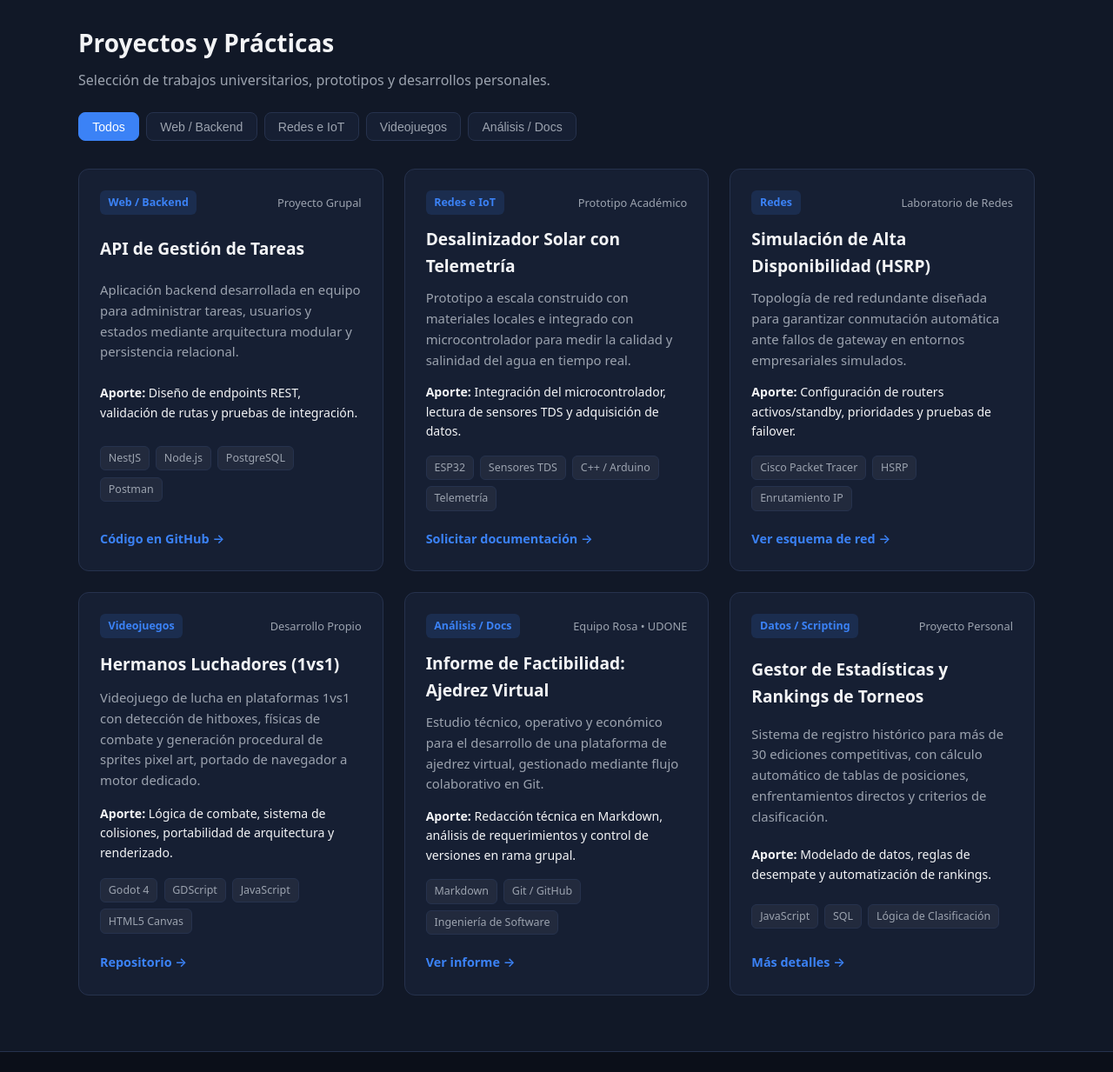
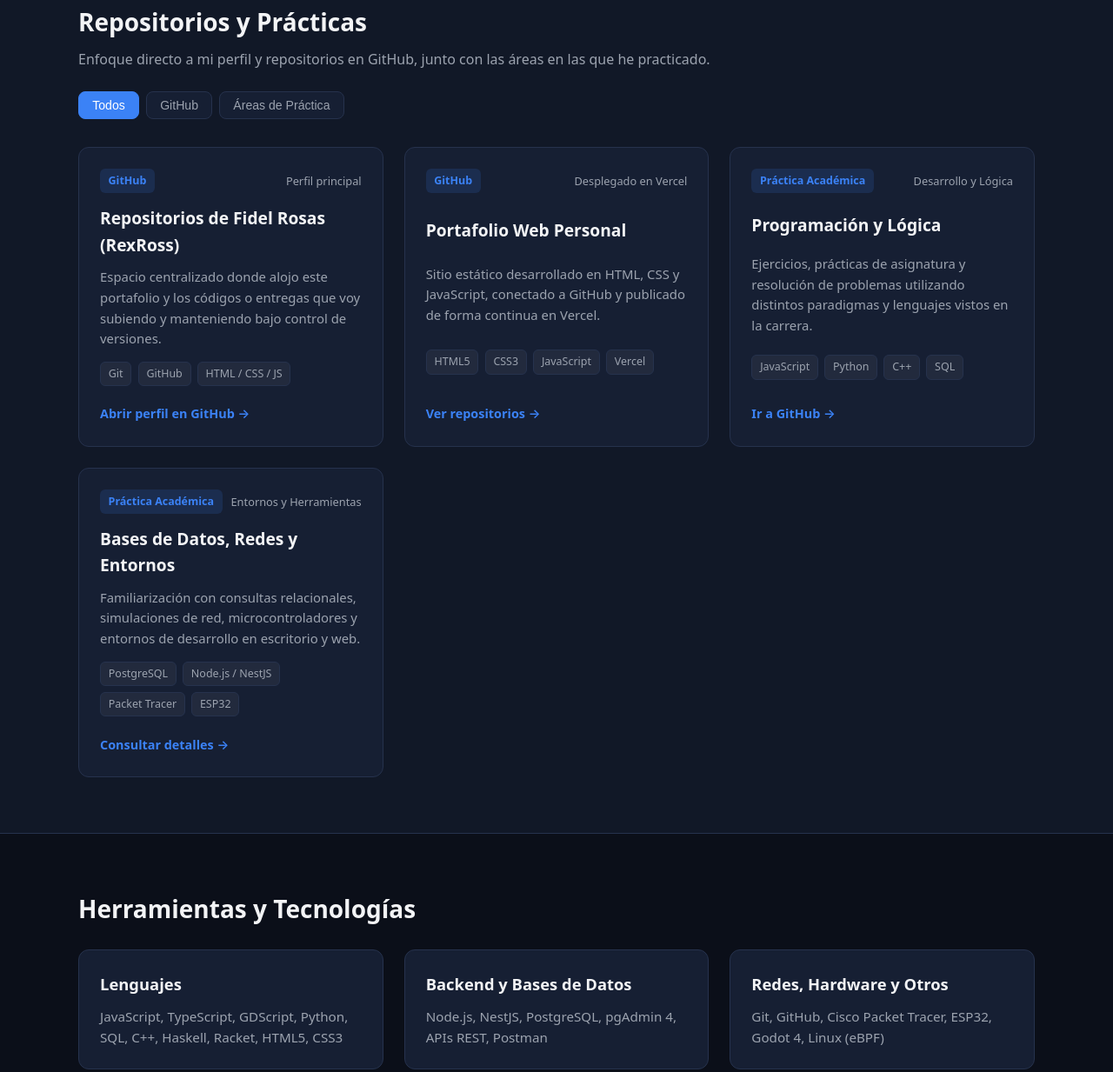
Before and after one commit to RexRoss/fidel-rosas-portafolio, a plain HTML site: page index.html in a window 1280 px wide. Shown: the part 941-2174 px from the top of the page at 87% size. Drawn offline with Linux system fonts and the light colour scheme.

Commit message:
cambio ligero 3

```diff
--- a/index.html
+++ b/index.html
@@ -3,7 +3,7 @@
 <head>
   <meta charset="UTF-8" />
   <meta name="viewport" content="width=device-width, initial-scale=1.0" />
-  <meta name="description" content="Portafolio académico y técnico de Fidel Rosas - Informática, UDONE." />
+  <meta name="description" content="Portafolio académico de Fidel Rosas - Informática, UDONE." />
   <title>Fidel Rosas | Portafolio</title>
   <link rel="stylesheet" href="styles.css" />
 </head>
@@ -14,7 +14,7 @@
       <nav aria-label="Navegación principal">
         <ul class="nav-links">
           <li><a href="#sobre-mi">Sobre mí</a></li>
-          <li><a href="#proyectos">Proyectos</a></li>
+          <li><a href="#repositorios">Repositorios</a></li>
           <li><a href="#tecnologias">Stack</a></li>
           <li><a href="#contacto">Contacto</a></li>
         </ul>
@@ -29,12 +29,13 @@
         <span class="badge">Informática • UDONE</span>
         <h1>Hola, soy <span class="highlight">Fidel Rosas</span> <small>(Rex)</small></h1>
         <p class="hero-desc">
-          Estudiante de Informática enfocando mi aprendizaje en desarrollo web backend y frontend,
-          arquitectura de redes, bases de datos relacionales, sistemas embebidos y desarrollo de videojuegos.
+          Estudiante de Informática en la Universidad de Oriente, Núcleo Nueva Esparta.
+          Este espacio reúne mi perfil académico, las herramientas que he trabajado en clase
+          y mis repositorios disponibles en GitHub.
         </p>
         <div class="hero-actions">
-          <a href="#proyectos" class="btn btn-primary">Ver proyectos</a>
-          <a href="#contacto" class="btn btn-secondary">Contacto y GitHub</a>
+          <a href="#repositorios" class="btn btn-primary">Ver en GitHub</a>
+          <a href="#contacto" class="btn btn-secondary">Contacto</a>
         </div>
       </div>
     </section>
@@ -45,170 +46,124 @@
         <h2 class="section-title">Sobre mí</h2>
         <div class="about-grid">
           <div class="about-card">
-            <h3>Perfil Académico y Técnico</h3>
+            <h3>Formación y Etapa Actual</h3>
             <p>
-              Actualmente curso estudios en la <strong>Universidad de Oriente, Núcleo Nueva Esparta (UDONE)</strong>.
-              A lo largo de la carrera he trabajado en equipos de desarrollo y laboratorios prácticos aplicando
-              metodologías de ingeniería de software, análisis de redes y programación funcional e imperativa.
+              Curso estudios en la <strong>Universidad de Oriente, Núcleo Nueva Esparta (UDONE)</strong>.
+              Mi enfoque actual es consolidar bases sólidas de programación, estructuras de datos,
+              bases de datos y flujo de trabajo con Git y GitHub.
             </p>
           </div>
           <div class="about-card">
-            <h3>Enfoque de Trabajo</h3>
+            <h3>Cómo Trabajo</h3>
             <p>
-              Me interesa construir soluciones funcionales desde la arquitectura de datos y la lógica del servidor
-              hasta la interfaz de usuario, documentando cada entrega y utilizando control de versiones con Git.
+              Prefiero mantener las cosas claras y ordenadas: documentar lo que realmente hago,
+              aprender probando herramientas en prácticas de materia y subir a GitHub solo aquello
+              que quiero respaldar o seguir desarrollando.
             </p>
           </div>
         </div>
       </div>
     </section>
 
-    <!-- Proyectos -->
-    <section id="proyectos" class="section section-alt">
+    <!-- Repositorios y Líneas de Práctica -->
+    <section id="repositorios" class="section section-alt">
       <div class="container">
         <div class="section-header">
           <div>
-            <h2 class="section-title">Proyectos y Prácticas</h2>
-            <p class="section-subtitle">Selección de trabajos universitarios, prototipos y desarrollos personales.</p>
+            <h2 class="section-title">Repositorios y Prácticas</h2>
+            <p class="section-subtitle">
+              Enfoque directo a mi perfil y repositorios en GitHub, junto con las áreas en las que he practicado.
+            </p>
           </div>
 
-          <!-- Filtros -->
-          <div class="filter-bar" role="group" aria-label="Filtrar proyectos por categoría">
+          <div class="filter-bar" role="group" aria-label="Filtrar tarjetas">
             <button class="filter-btn active" data-filter="todos">Todos</button>
-            <button class="filter-btn" data-filter="web">Web / Backend</button>
-            <button class="filter-btn" data-filter="redes-iot">Redes e IoT</button>
-            <button class="filter-btn" data-filter="juegos">Videojuegos</button>
-            <button class="filter-btn" data-filter="documentacion">Análisis / Docs</button>
+            <button class="filter-btn" data-filter="repos">GitHub</button>
+            <button class="filter-btn" data-filter="areas">Áreas de Práctica</button>
           </div>
         </div>
 
         <div class="projects-grid" id="projects-container">
-          <!-- Proyecto 1 -->
-          <article class="project-card" data-category="web">
+          <!-- Tarjeta principal de GitHub -->
+          <article class="project-card" data-category="repos">
             <div class="project-top">
-              <span class="project-tag">Web / Backend</span>
-              <span class="project-context">Proyecto Grupal</span>
+              <span class="project-tag">GitHub</span>
+              <span class="project-context">Perfil principal</span>
             </div>
-            <h3>API de Gestión de Tareas</h3>
+            <h3>Repositorios de Fidel Rosas (RexRoss)</h3>
             <p class="project-desc">
-              Aplicación backend desarrollada en equipo para administrar tareas, usuarios y estados mediante arquitectura modular y persistencia relacional.
+              Espacio centralizado donde alojo este portafolio y los códigos o entregas que voy subiendo y manteniendo bajo control de versiones.
             </p>
-            <p class="project-role"><strong>Aporte:</strong> Diseño de endpoints REST, validación de rutas y pruebas de integración.</p>
             <div class="tech-list">
-              <span>NestJS</span>
-              <span>Node.js</span>
-              <span>PostgreSQL</span>
-              <span>Postman</span>
+              <span>Git</span>
+              <span>GitHub</span>
+              <span>HTML / CSS / JS</span>
             </div>
             <div class="project-links">
-              <a href="https://github.com/TU-USUARIO" target="_blank" rel="noopener noreferrer">Código en GitHub →</a>
+              <a href="https://github.com/RexRoss" target="_blank" rel="noopener noreferrer">Abrir perfil en GitHub →</a>
             </div>
           </article>
 
-          <!-- Proyecto 2 -->
-          <article class="project-card" data-category="redes-iot">
+          <!-- Repo de este portafolio -->
+          <article class="project-card" data-category="repos">
             <div class="project-top">
-              <span class="project-tag">Redes e IoT</span>
-              <span class="project-context">Prototipo Académico</span>
+              <span class="project-tag">GitHub</span>
+              <span class="project-context">Desplegado en Vercel</span>
             </div>
-            <h3>Desalinizador Solar con Telemetría</h3>
+            <h3>Portafolio Web Personal</h3>
             <p class="project-desc">
-              Prototipo a escala construido con materiales locales e integrado con microcontrolador para medir la calidad y salinidad del agua en tiempo real.
+              Sitio estático desarrollado en HTML, CSS y JavaScript, conectado a GitHub y publicado de forma continua en Vercel.
             </p>
-            <p class="project-role"><strong>Aporte:</strong> Integración del microcontrolador, lectura de sensores TDS y adquisición de datos.</p>
             <div class="tech-list">
-              <span>ESP32</span>
-              <span>Sensores TDS</span>
-              <span>C++ / Arduino</span>
-              <span>Telemetría</span>
+              <span>HTML5</span>
+              <span>CSS3</span>
+              <span>JavaScript</span>
+              <span>Vercel</span>
             </div>
             <div class="project-links">
-              <a href="#contacto">Solicitar documentación →</a>
+              <a href="https://github.com/RexRoss?tab=repositories" target="_blank" rel="noopener noreferrer">Ver repositorios →</a>
             </div>
           </article>
 
-          <!-- Proyecto 3 -->
-          <article class="project-card" data-category="redes-iot">
+          <!-- Área 1 -->
+          <article class="project-card" data-category="areas">
             <div class="project-top">
-              <span class="project-tag">Redes</span>
-              <span class="project-context">Laboratorio de Redes</span>
+              <span class="project-tag">Práctica Académica</span>
+              <span class="project-context">Desarrollo y Lógica</span>
             </div>
-            <h3>Simulación de Alta Disponibilidad (HSRP)</h3>
+            <h3>Programación y Lógica</h3>
             <p class="project-desc">
-              Topología de red redundante diseñada para garantizar conmutación automática ante fallos de gateway en entornos empresariales simulados.
+              Ejercicios, prácticas de asignatura y resolución de problemas utilizando distintos paradigmas y lenguajes vistos en la carrera.
             </p>
-            <p class="project-role"><strong>Aporte:</strong> Configuración de routers activos/standby, prioridades y pruebas de failover.</p>
             <div class="tech-list">
-              <span>Cisco Packet Tracer</span>
-              <span>HSRP</span>
-              <span>Enrutamiento IP</span>
+              <span>JavaScript</span>
+              <span>Python</span>
+              <span>C++</span>
+              <span>SQL</span>
             </div>
             <div class="project-links">
-              <a href="#contacto">Ver esquema de red →</a>
+              <a href="https://github.com/RexRoss" target="_blank" rel="noopener noreferrer">Ir a GitHub →</a>
             </div>
           </article>
 
-          <!-- Proyecto 4 -->
-          <article class="project-card" data-category="juegos">
+          <!-- Área 2 -->
+          <article class="project-card" data-category="areas">
             <div class="project-top">
-              <span class="project-tag">Videojuegos</span>
-              <span class="project-context">Desarrollo Propio</span>
+              <span class="project-tag">Práctica Académica</span>
+              <span class="project-context">Entornos y Herramientas</span>
             </div>
-            <h3>Hermanos Luchadores (1vs1)</h3>
+            <h3>Bases de Datos, Redes y Entornos</h3>
             <p class="project-desc">
-              Videojuego de lucha en plataformas 1vs1 con detección de hitboxes, físicas de combate y generación procedural de sprites pixel art, portado de navegador a motor dedicado.
+              Familiarización con consultas relacionales, simulaciones de red, microcontroladores y entornos de desarrollo en escritorio y web.
             </p>
-            <p class="project-role"><strong>Aporte:</strong> Lógica de combate, sistema de colisiones, portabilidad de arquitectura y renderizado.</p>
             <div class="tech-list">
-              <span>Godot 4</span>
-              <span>GDScript</span>
-              <span>JavaScript</span>
-              <span>HTML5 Canvas</span>
+              <span>PostgreSQL</span>
+              <span>Node.js / NestJS</span>
+              <span>Packet Tracer</span>
+              <span>ESP32</span>
             </div>
             <div class="project-links">
-              <a href="https://github.com/TU-USUARIO" target="_blank" rel="noopener noreferrer">Repositorio →</a>
-            </div>
-          </article>
-
-          <!-- Proyecto 5 -->
-          <article class="project-card" data-category="documentacion">
-            <div class="project-top">
-              <span class="project-tag">Análisis / Docs</span>
-              <span class="project-context">Equipo Rosa • UDONE</span>
-            </div>
-            <h3>Informe de Factibilidad: Ajedrez Virtual</h3>
-            <p class="project-desc">
-              Estudio técnico, operativo y económico para el desarrollo de una plataforma de ajedrez virtual, gestionado mediante flujo colaborativo en Git.
-            </p>
-            <p class="project-role"><strong>Aporte:</strong> Redacción técnica en Markdown, análisis de requerimientos y control de versiones en rama grupal.</p>
-            <div class="tech-list">
-              <span>Markdown</span>
-              <span>Git / GitHub</span>
-              <span>Ingeniería de Software</span>
-            </div>
-            <div class="project-links">
-              <a href="https://github.com/TU-USUARIO" target="_blank" rel="noopener noreferrer">Ver informe →</a>
-            </div>
-          </article>
-
-          <!-- Proyecto 6 (Plantilla editable para agregar más) -->
-          <article class="project-card" data-category="web">
-            <div class="project-top">
-              <span class="project-tag">Datos / Scripting</span>
-              <span class="project-context">Proyecto Personal</span>
-            </div>
-            <h3>Gestor de Estadísticas y Rankings de Torneos</h3>
-            <p class="project-desc">
-              Sistema de registro histórico para más de 30 ediciones competitivas, con cálculo automático de tablas de posiciones, enfrentamientos directos y criterios de clasificación.
-            </p>
-            <p class="project-role"><strong>Aporte:</strong> Modelado de datos, reglas de desempate y automatización de rankings.</p>
-            <div class="tech-list">
-              <span>JavaScript</span>
-              <span>SQL</span>
-              <span>Lógica de Clasificación</span>
-            </div>
-            <div class="project-links">
-              <a href="#contacto">Más detalles →</a>
+              <a href="#contacto">Consultar detalles →</a>
             </div>
           </article>
         </div>
```
